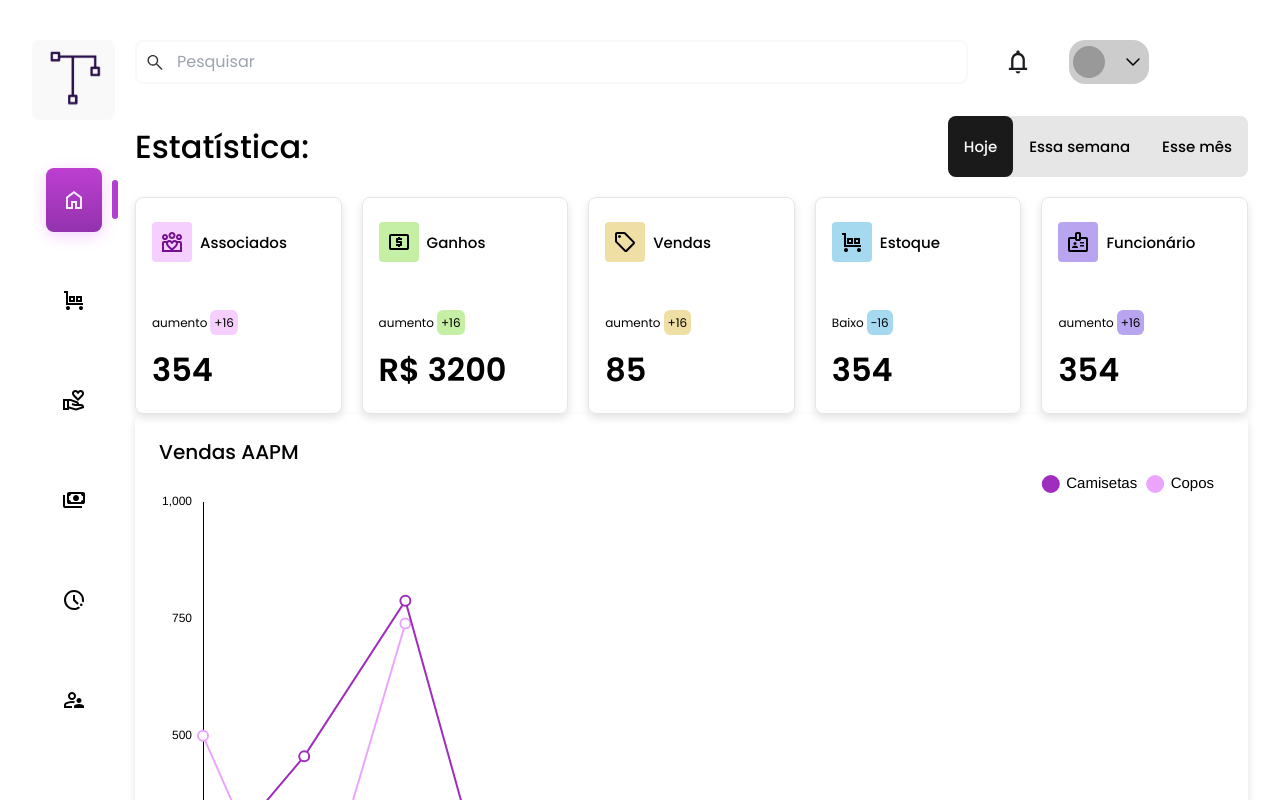
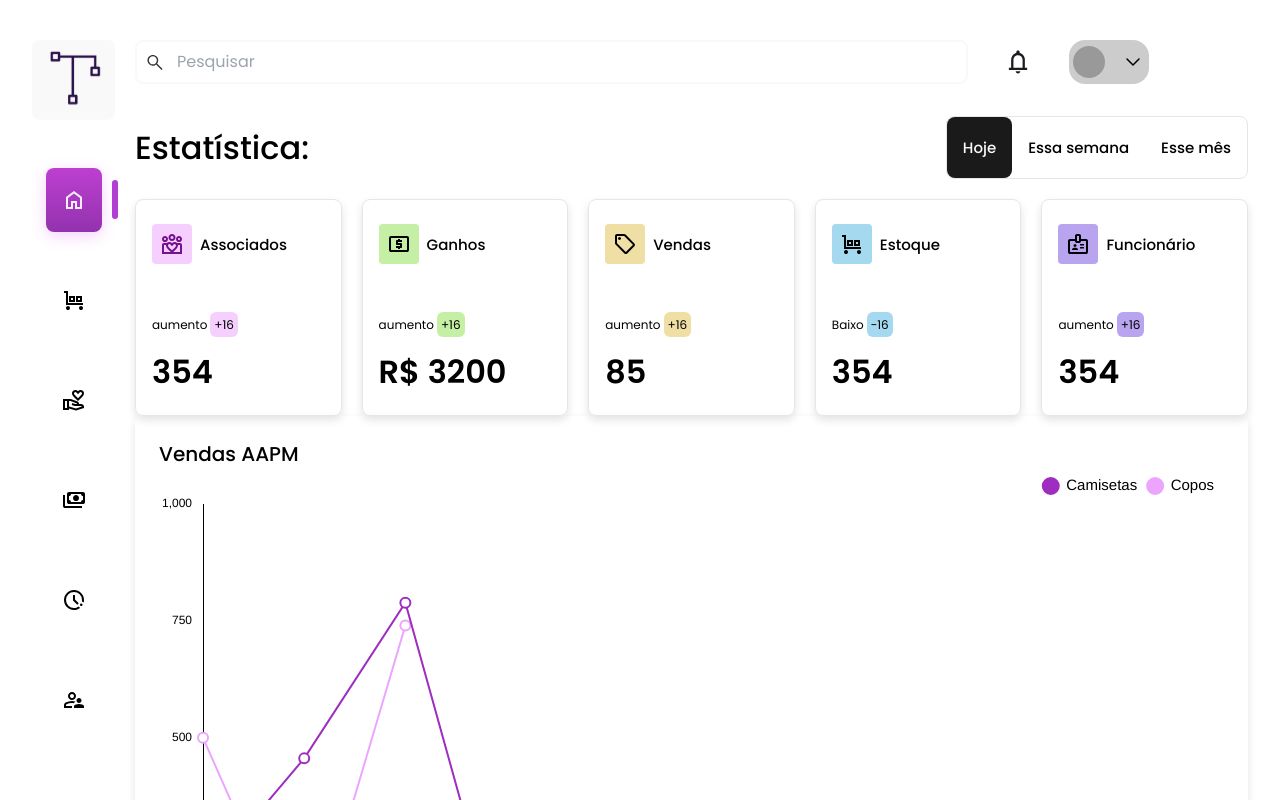
Before and after one commit to ryanNS3/PlanNexus-Front-End, a React (Vite) app: page / in a window 1280 px wide. Shown: the top 800 px of the page. Built offline with nearby package versions, Linux system fonts and the light colour scheme.

Commit message:
style: change borders of navbar in Statistic component according to changes in prototype

```diff
--- a/src/components/Statistic/index.jsx
+++ b/src/components/Statistic/index.jsx
@@ -28,7 +28,7 @@ function StatisticHeader({ period, setPeriod }) {
     <header className="flex justify-between items-center flex-wrap gap-5">
       <h5 className="text-h5">Estatística:</h5>
       <nav>
-        <ul className="flex bg-cinza-100 rounded-lg text-fun2">
+        <ul className="flex border border-cinza-100 rounded-lg text-fun2">
           <li>
             <button
               className={`block px-4 py-[1.25rem] ${
```
